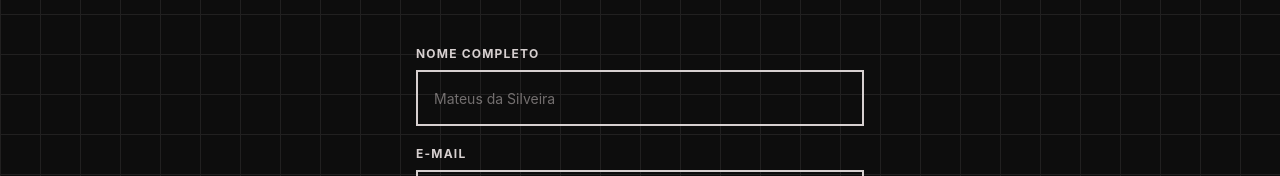
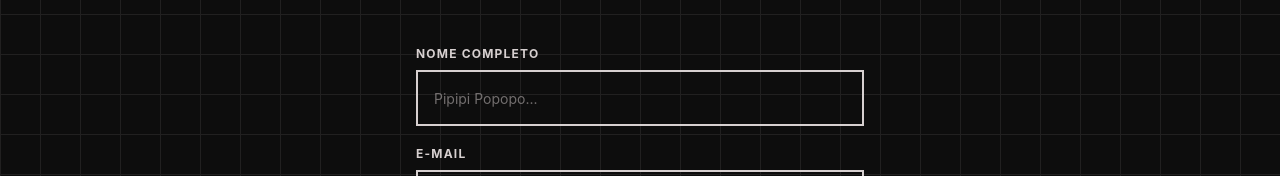
Before and after one commit to crucialclock/solistic, a React (Vite) app: page /solistic/registro in a window 1280 px wide. Shown: the part 186-362 px from the top of the page. Built offline with nearby package versions, Linux system fonts and the light colour scheme; no server answers.

Commit message:
mudando informação errada no form

```diff
--- a/src/pages/registro/page.tsx
+++ b/src/pages/registro/page.tsx
@@ -101,7 +101,7 @@ export default function Registro() {
                 <Input
                   type="text"
                   {...register("name")}
-                  placeholder="Mateus da Silveira"
+                  placeholder="Pipipi Popopo..."
                   className="border-foreground/10 focus-visible:border-foreground h-14 rounded-none border-2 bg-transparent px-4 text-base focus-visible:ring-0"
                 />
                 {errors.name && (
```
